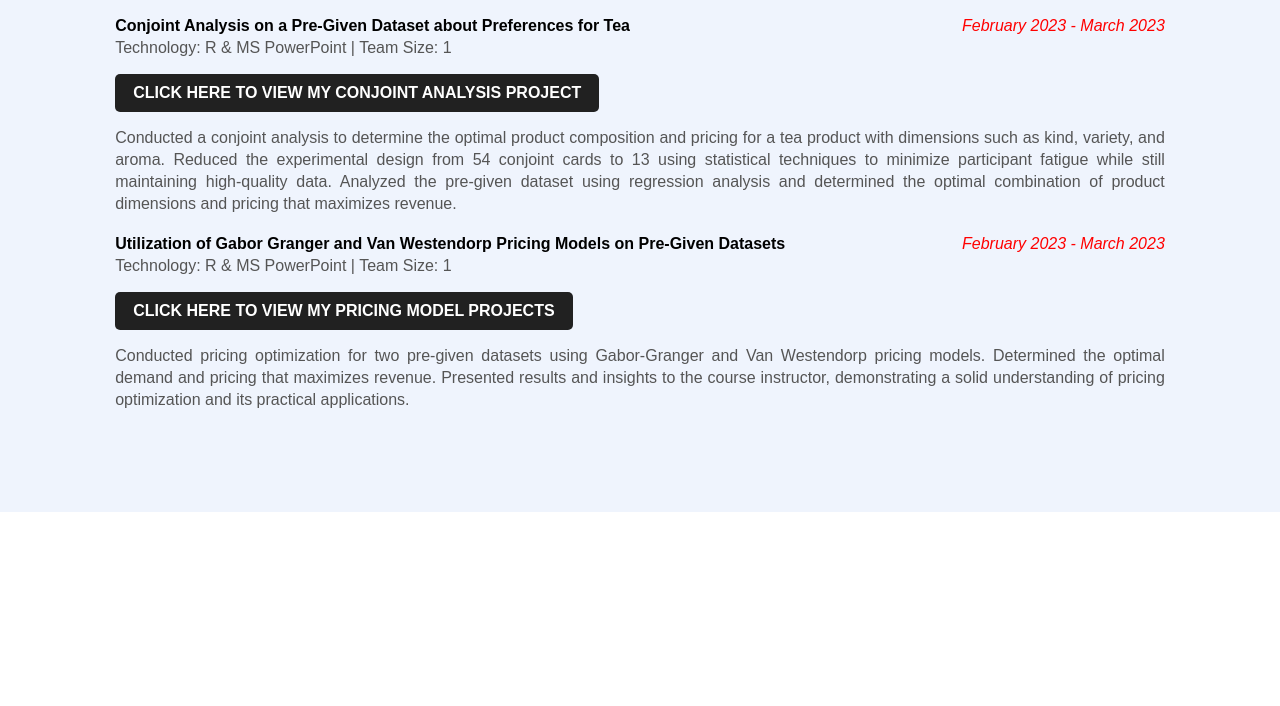
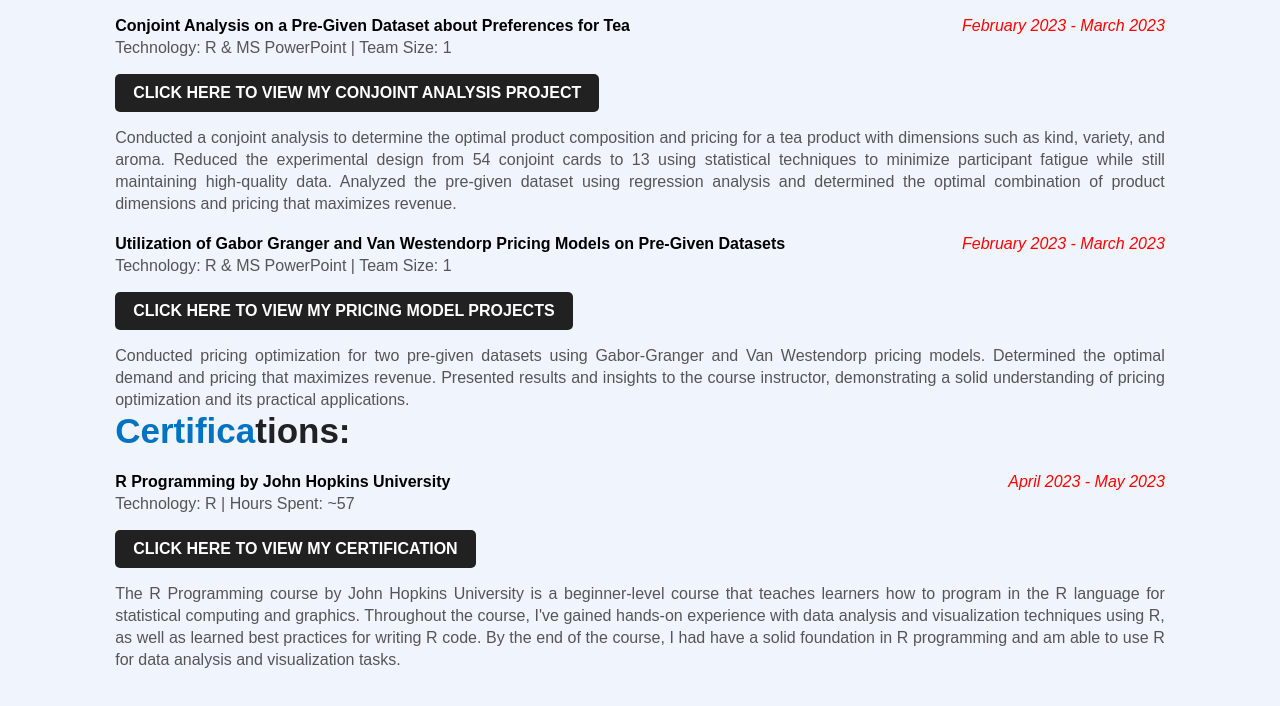
Before and after one commit to Nicholas1209/Nicholas1209.github.io, a plain HTML site: page rproject.html in a window 1280 px wide. Shown: the part 528-1234 px from the top of the page. Before the commit the page ends 1040 px from the top, so only its background shows below. Drawn offline with Linux system fonts and the light colour scheme.

Commit message:
Update rproject.html

```diff
--- a/rproject.html
+++ b/rproject.html
@@ -7,7 +7,7 @@
 </head>
 
 <body>
-	<div class="hero2">
+	<div class="hero3">
 		<nav>
 		<a href="index.html">
 		<img src="img/logo.png" class="logo" alt="logo">
@@ -60,6 +60,17 @@
 			<p>
 			Conducted pricing optimization for two pre-given datasets using Gabor-Granger and Van Westendorp pricing models. Determined the optimal demand and pricing that maximizes revenue. Presented results and insights to the course instructor, demonstrating a solid understanding of pricing optimization and its practical applications.
 			</p>
+			<h1><font color="#0073C2">Certifica</font>tions:</h1>
+			<p>
+				<span class="black"><b>R Programming by John Hopkins University</b></span>
+				<span class="date">April 2023 - May 2023</span>
+				<br>
+				Technology: R | Hours Spent: ~57
+			</p>
+			<a href="coursera.org/verify/E2A2Z33LAUSW">CLICK HERE TO VIEW MY CERTIFICATION</a>
+			<p>
+			The R Programming course by John Hopkins University is a beginner-level course that teaches learners how to program in the R language for statistical computing and graphics. Throughout the course, I've gained hands-on experience with data analysis and visualization techniques using R, as well as learned best practices for writing R code. By the end of the course, I had have a solid foundation in R programming and am able to use R for data analysis and visualization tasks.
+			</p>
 		</div>
 	</div>
 </body>
```
